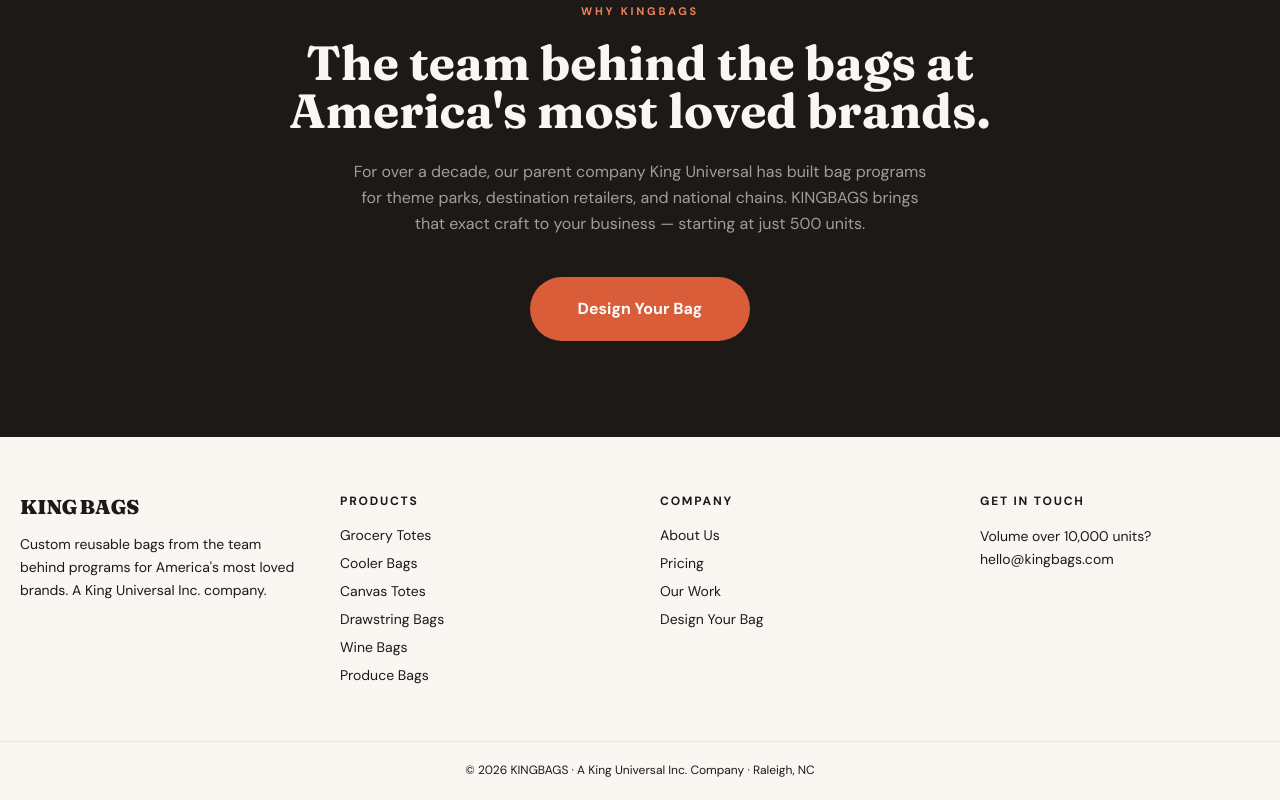
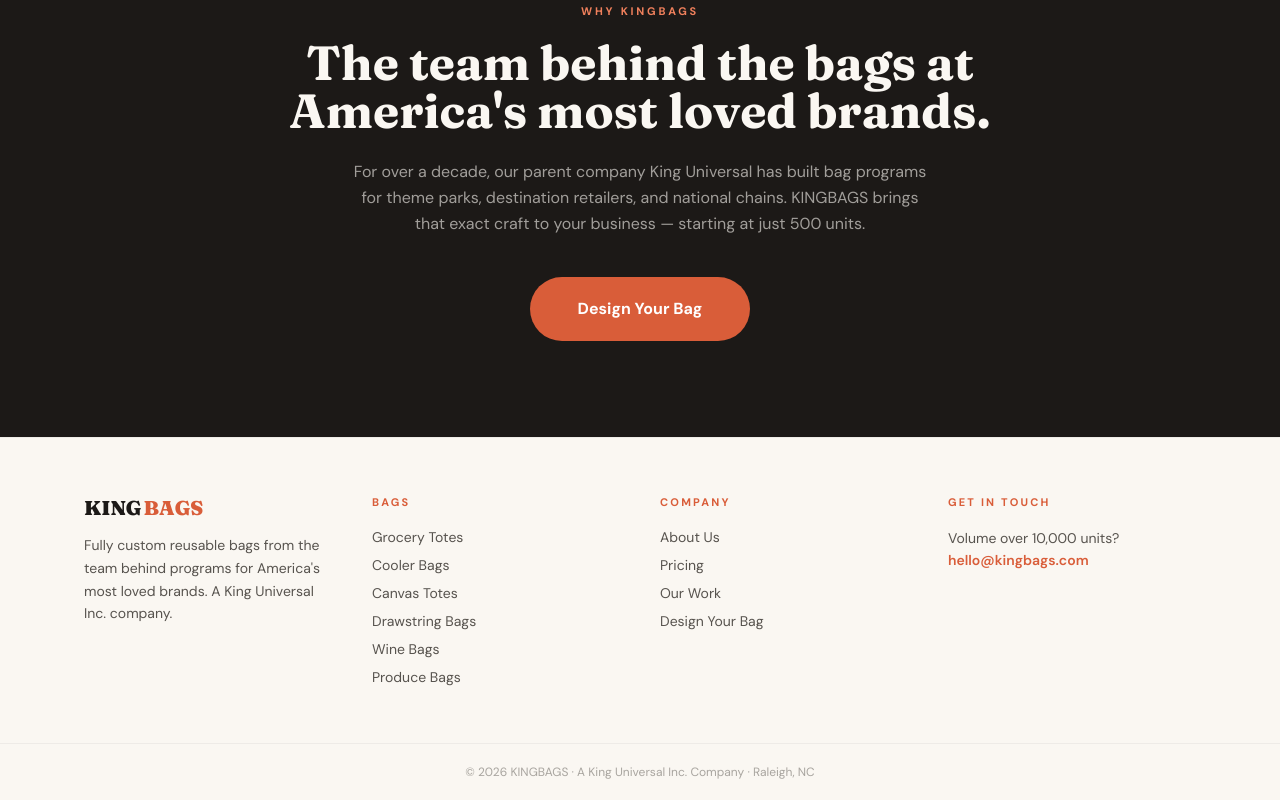
Before and after one commit to riley944/KINGBAGS, a Next.js app: page / in a window 1280 px wide. Shown: the part 3536-4336 px from the top of the page. Built offline with nearby package versions, Linux system fonts and the light colour scheme.

Commit message:
Update Footer.tsx

```diff
--- a/components/Footer.tsx
+++ b/components/Footer.tsx
@@ -2,46 +2,46 @@
 
 export default function Footer() {
   return (
-    <footer className="bg-navy-dark text-cream/70">
-      <div className="mx-auto max-w-7xl px-5 py-14 grid gap-10 md:grid-cols-4">
+    <footer className="bg-bone border-t border-ink/5 text-ink-soft">
+      <div className="mx-auto max-w-6xl px-5 py-14 grid gap-10 md:grid-cols-4">
         <div>
           <div className="flex items-baseline gap-0.5 mb-3">
-            <span className="font-serif font-black text-xl text-cream">KING</span>
-            <span className="font-serif font-black text-xl text-gold">BAGS</span>
+            <span className="font-serif font-black text-xl text-ink">KING</span>
+            <span className="font-serif font-black text-xl text-clay">BAGS</span>
           </div>
           <p className="text-sm leading-relaxed">
-            Custom reusable bags from the team behind programs for America's most loved brands. A King Universal Inc. company.
+            Fully custom reusable bags from the team behind programs for America's most loved brands. A King Universal Inc. company.
           </p>
         </div>
         <div>
-          <div className="text-xs font-bold tracking-[0.15em] uppercase text-gold mb-4">Products</div>
+          <div className="text-[11px] font-bold tracking-[0.2em] uppercase text-clay mb-4">Bags</div>
           <ul className="space-y-2 text-sm">
-            <li><Link href="/products/grocery-tote" className="hover:text-gold">Grocery Totes</Link></li>
-            <li><Link href="/products/insulated-cooler" className="hover:text-gold">Cooler Bags</Link></li>
-            <li><Link href="/products/canvas-tote" className="hover:text-gold">Canvas Totes</Link></li>
-            <li><Link href="/products/drawstring" className="hover:text-gold">Drawstring Bags</Link></li>
-            <li><Link href="/products/wine-bag" className="hover:text-gold">Wine Bags</Link></li>
-            <li><Link href="/products/produce-bag" className="hover:text-gold">Produce Bags</Link></li>
+            <li><Link href="/products/grocery-tote" className="hover:text-clay">Grocery Totes</Link></li>
+            <li><Link href="/products/insulated-cooler" className="hover:text-clay">Cooler Bags</Link></li>
+            <li><Link href="/products/canvas-tote" className="hover:text-clay">Canvas Totes</Link></li>
+            <li><Link href="/products/drawstring" className="hover:text-clay">Drawstring Bags</Link></li>
+            <li><Link href="/products/wine-bag" className="hover:text-clay">Wine Bags</Link></li>
+            <li><Link href="/products/produce-bag" className="hover:text-clay">Produce Bags</Link></li>
           </ul>
         </div>
         <div>
-          <div className="text-xs font-bold tracking-[0.15em] uppercase text-gold mb-4">Company</div>
+          <div className="text-[11px] font-bold tracking-[0.2em] uppercase text-clay mb-4">Company</div>
           <ul className="space-y-2 text-sm">
-            <li><Link href="/about" className="hover:text-gold">About Us</Link></li>
-            <li><Link href="/pricing" className="hover:text-gold">Pricing</Link></li>
-            <li><Link href="/gallery" className="hover:text-gold">Our Work</Link></li>
-            <li><Link href="/design" className="hover:text-gold">Design Your Bag</Link></li>
+            <li><Link href="/about" className="hover:text-clay">About Us</Link></li>
+            <li><Link href="/pricing" className="hover:text-clay">Pricing</Link></li>
+            <li><Link href="/gallery" className="hover:text-clay">Our Work</Link></li>
+            <li><Link href="/design" className="hover:text-clay">Design Your Bag</Link></li>
           </ul>
         </div>
         <div>
-          <div className="text-xs font-bold tracking-[0.15em] uppercase text-gold mb-4">Get In Touch</div>
+          <div className="text-[11px] font-bold tracking-[0.2em] uppercase text-clay mb-4">Get In Touch</div>
           <p className="text-sm leading-relaxed">
             Volume over 10,000 units?<br />
-            <a href="mailto:hello@kingbags.com" className="text-gold hover:text-gold-light">hello@kingbags.com</a>
+            <a href="mailto:hello@kingbags.com" className="text-clay hover:text-clay-dark font-semibold">hello@kingbags.com</a>
           </p>
         </div>
       </div>
-      <div className="border-t border-cream/10 py-5 text-center text-xs text-cream/40">
+      <div className="border-t border-ink/5 py-5 text-center text-xs text-ink-soft/50">
         © {new Date().getFullYear()} KINGBAGS · A King Universal Inc. Company · Raleigh, NC
       </div>
     </footer>
```
